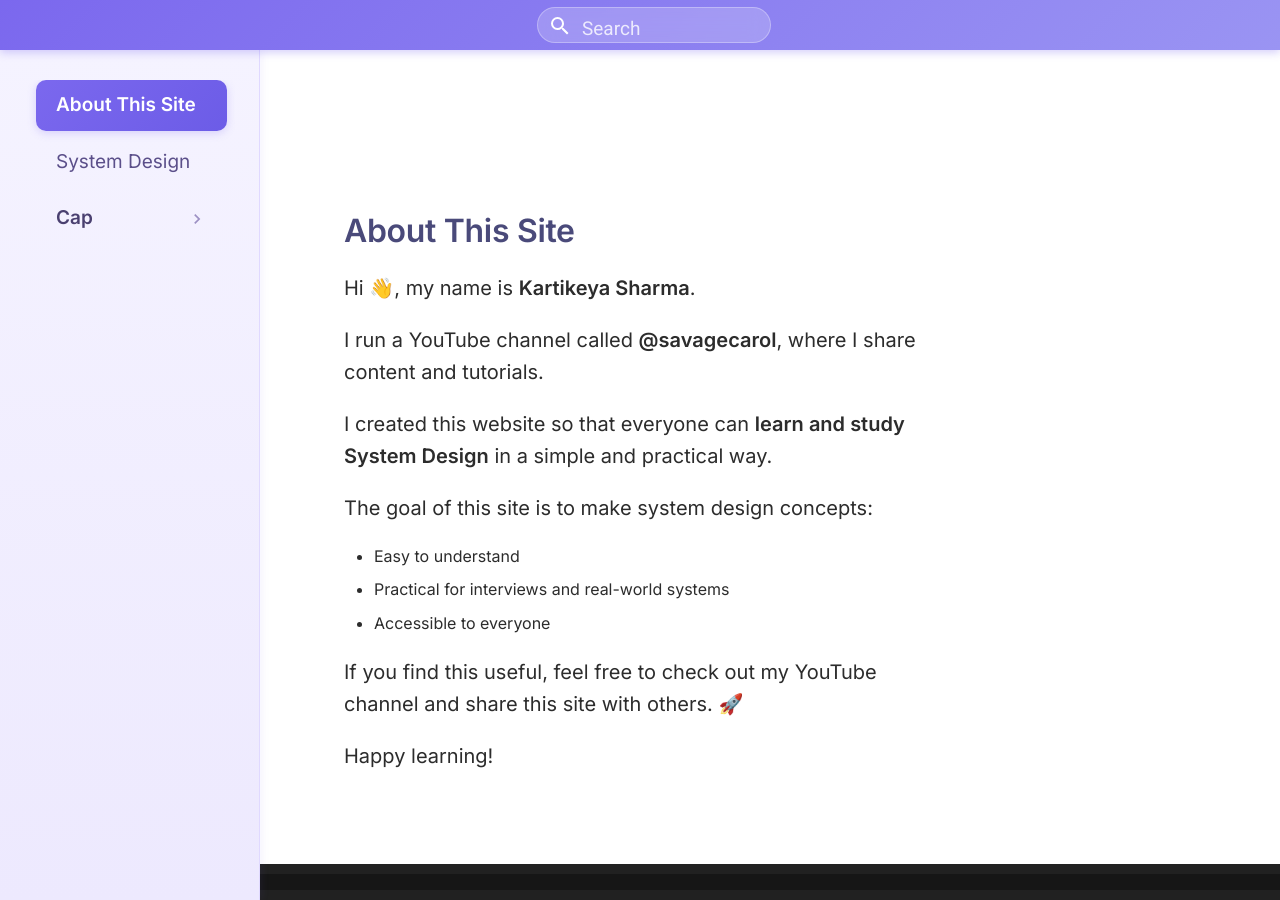
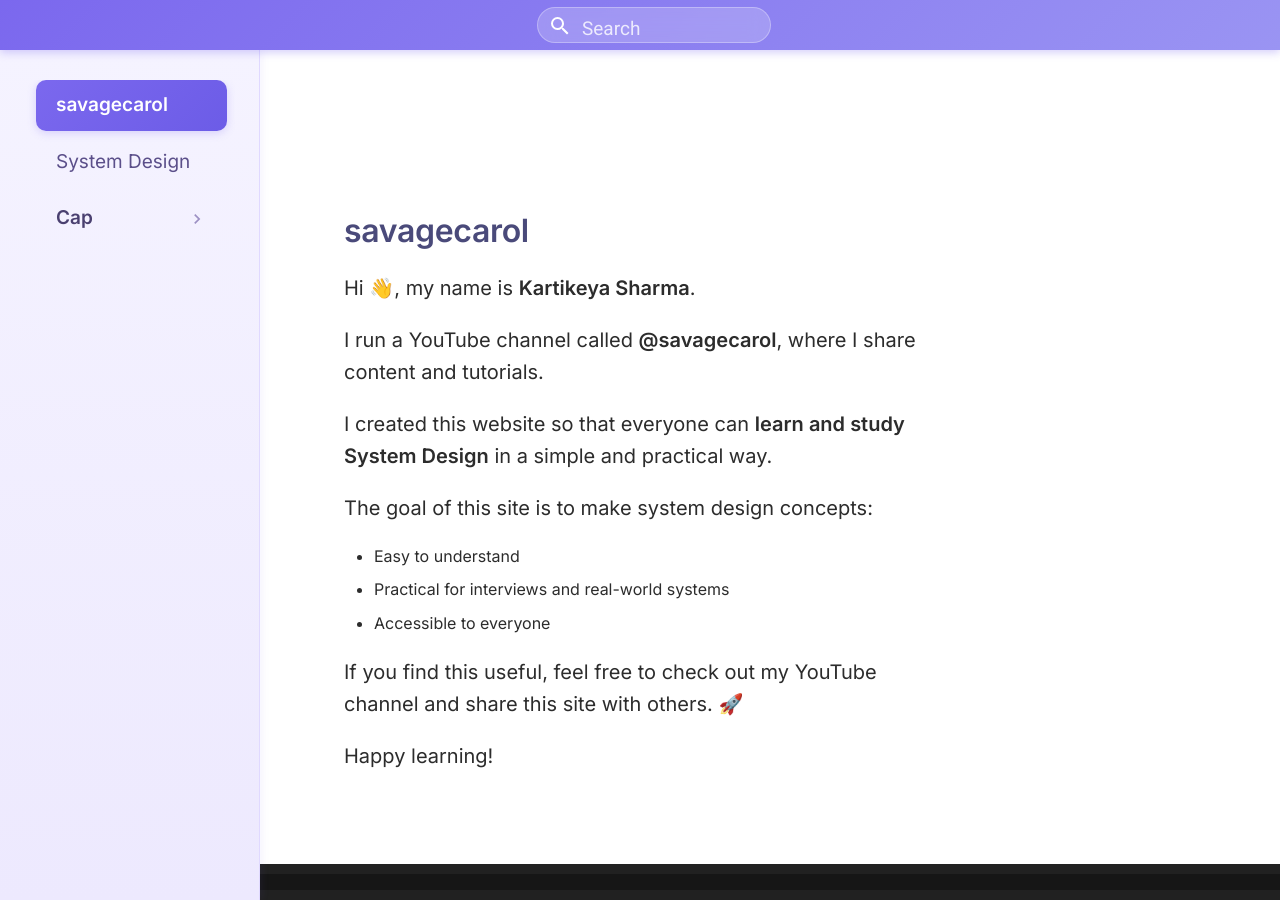
Before and after one commit to savagecarol/system-design, an MkDocs documentation site: the page built from docs/index.md, in a window 1280 px wide. Built offline with MkDocs 1.6.1 and Material for MkDocs 9.7.7, drawn with Linux system fonts in a browser that asks for light colours.

Commit message:
working commit

```diff
--- a/docs/index.md
+++ b/docs/index.md
@@ -1,4 +1,4 @@
-# About This Site
+# savagecarol
 
 Hi 👋, my name is **Kartikeya Sharma**.
 
```
